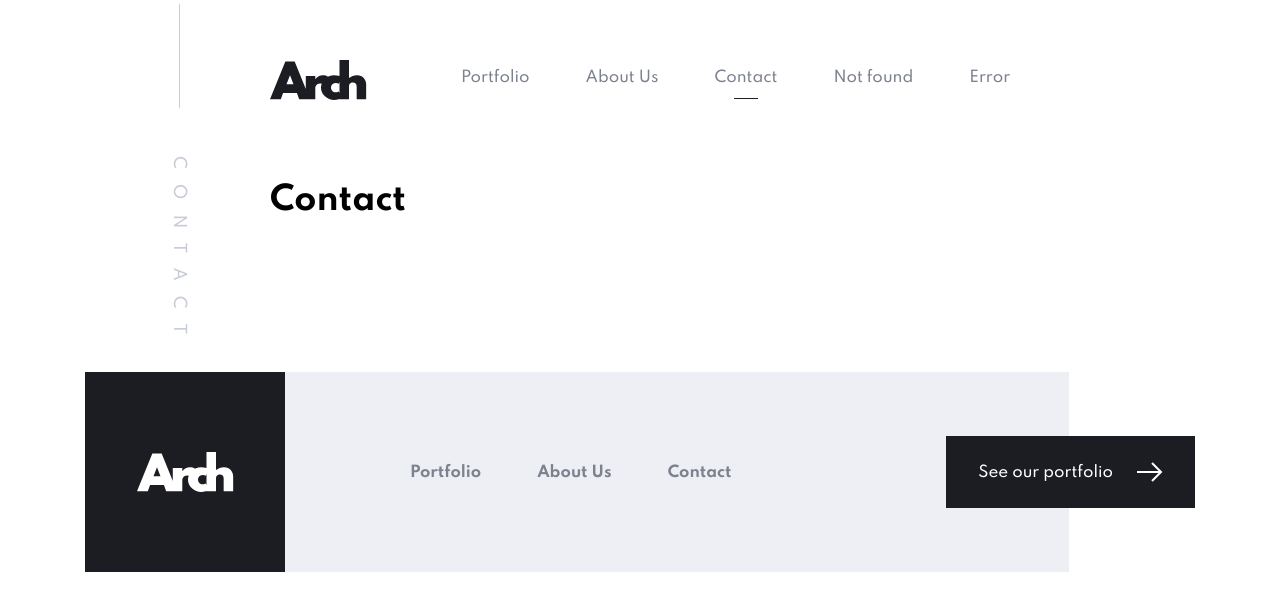
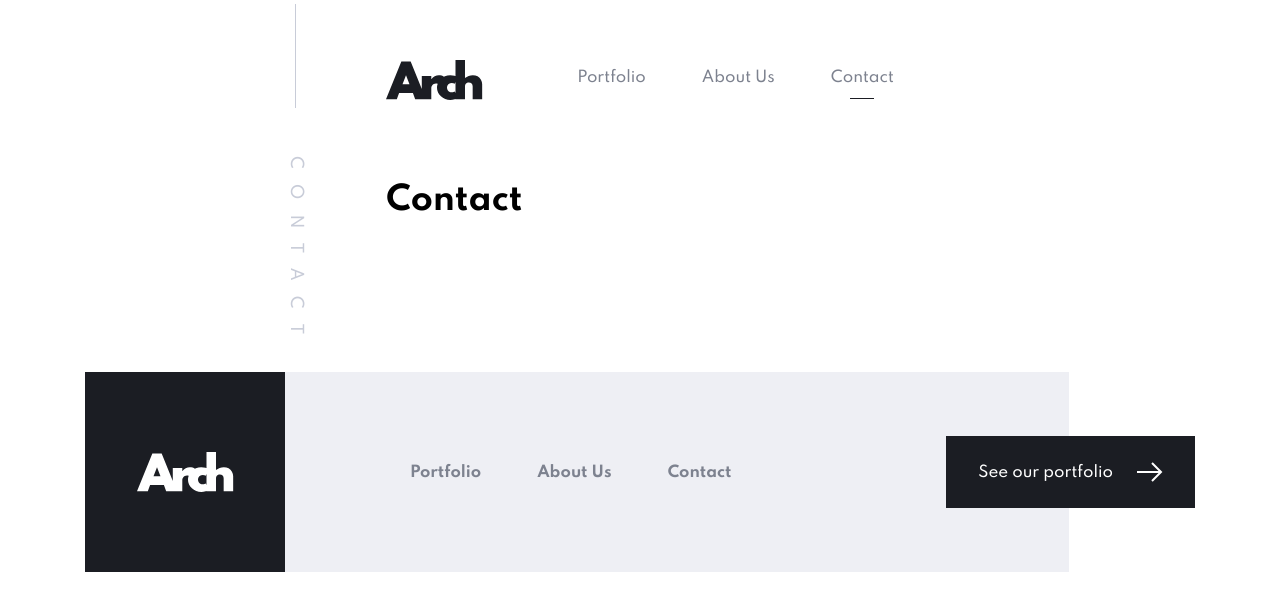
Before and after one commit to leonardonegrao/arch-studio, a Next.js app: page /contact in a window 1280 px wide. Before the commit this address had no page. Shown: the part 112-722 px from the top of the page. Built offline with nearby package versions, Linux system fonts and the light colour scheme.

Commit message:
fix(header): remove routes 404 and 500 from routes array as it was being rendered in the header

```diff
--- a/src/components/common/Layout/Header/index.tsx
+++ b/src/components/common/Layout/Header/index.tsx
@@ -39,20 +39,14 @@ export default function Home() {
     {
       title: 'Contact',
       path: '/contact',
-    },
-    {
-      title: 'Not found',
-      path: '/404',
-    },
-    {
-      title: 'Error',
-      path: '/500',
-    },
+    }
   ];
 
   function getRouteTitle(pathname: string) {
     if (pathname === '/') {
       return 'Home';
+    } else if (pathname === '/404' || pathname === '/500') {
+      return '';
     }
 
     const route = routes.find((route) => route.path === pathname);
```
